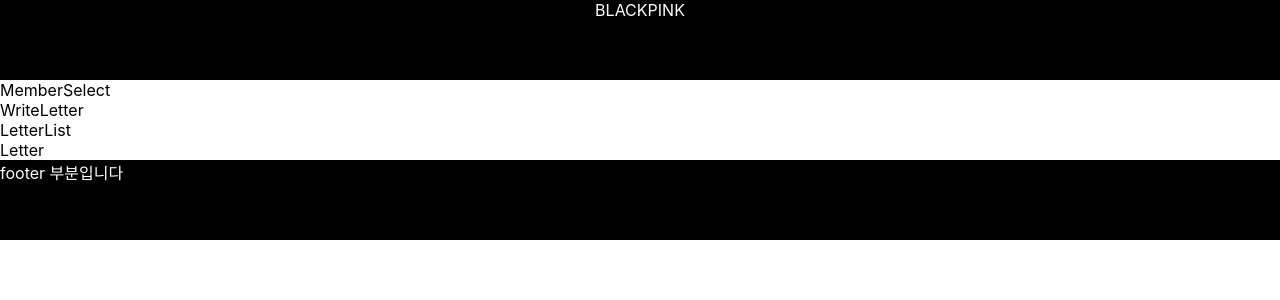
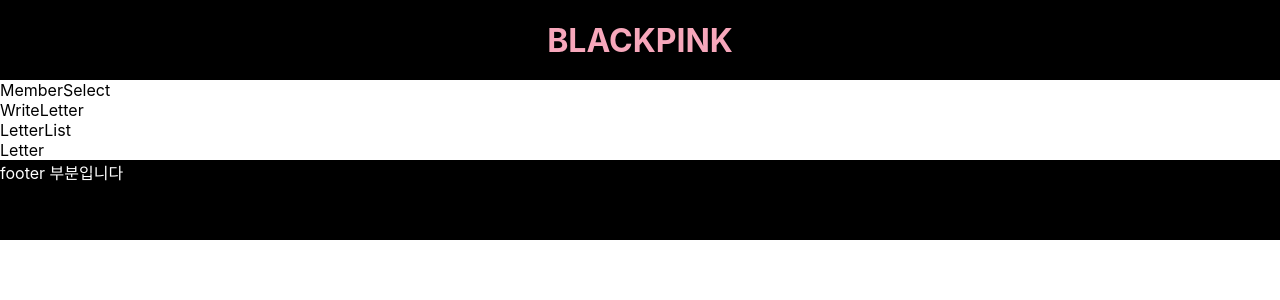
Before and after one commit to hyun0zin/react-fan-letter, a React (Create React App) app: page / in a window 1280 px wide. Shown: the top 300 px of the page. Built offline with nearby package versions, Linux system fonts and the light colour scheme.

Commit message:
feat : header 생성

```diff
--- a/src/components/Header.jsx
+++ b/src/components/Header.jsx
@@ -3,16 +3,31 @@ import styled from "styled-components";
 
 const StHead = styled.header`
   background-color: black;
-  color: white;
+
   height: 5rem;
 
-  text-align: center;
+  position: sticky;
+  top: 0;
+
+  display: flex;
+  justify-content: center;
+  align-items: center;
+`;
+
+const StH1 = styled.h1`
+  color: #f7a7bb;
+
+  display: flex;
+  justify-content: center;
+  align-items: center;
 `;
 
 function Header() {
   return (
     <>
-      <StHead>BLACKPINK</StHead>
+      <StHead>
+        <StH1>BLACKPINK</StH1>
+      </StHead>
     </>
   );
 }
```
